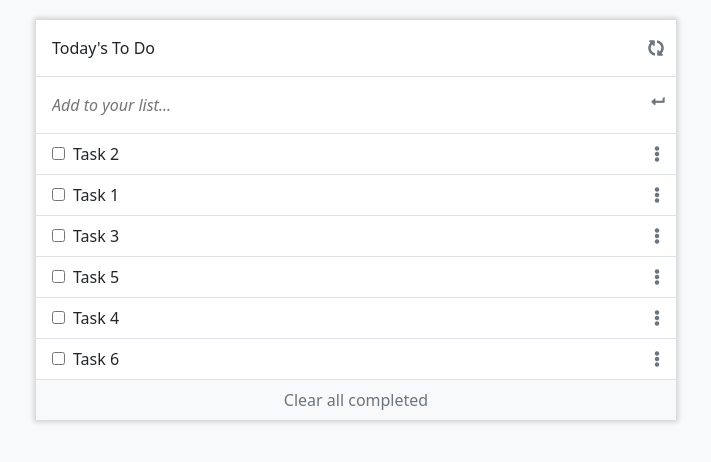
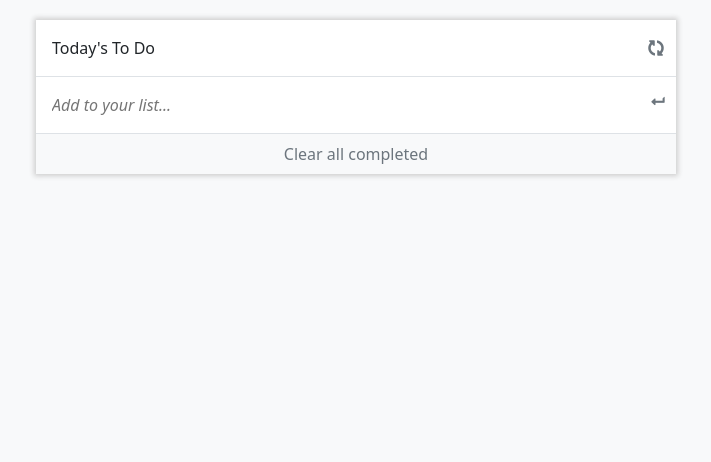
Before and after one commit to Ghiftee/To-do-list, a website built with webpack: page src/index.html in a window 1280 px wide. Shown: the whole page, without its empty margins (284-995 px from the left). Built offline with nearby package versions, Linux system fonts and the light colour scheme.

Commit message:
Remove tasks in task array

```diff
--- a/src/css/styles.css
+++ b/src/css/styles.css
@@ -5,10 +5,11 @@
 
 body {
   display: -webkit-box;
+  display: -ms-flexbox;
   display: flex;
   -webkit-box-pack: center;
-  -ms-flex-pack: center;
-  justify-content: center;
+      -ms-flex-pack: center;
+          justify-content: center;
   margin-top: 20px;
 }
 
@@ -22,23 +23,23 @@ body {
 
 .box-shadow {
   -webkit-box-shadow: 0 0 5px 2px #cecece;
-  box-shadow: 0 0 5px 2px #cecece;
+          box-shadow: 0 0 5px 2px #cecece;
 }
 
 .rotate-90 {
   -webkit-transform: rotate(90deg);
-  transform: rotate(90deg);
+          transform: rotate(90deg);
 }
 
 .placeholder-italic::-webkit-input-placeholder {
   font-style: italic;
 }
 
-.placeholder-italic::-ms-input-placeholder {
+.placeholder-italic:-ms-input-placeholder {
   font-style: italic;
 }
 
-.placeholder-italic:-ms-input-placeholder {
+.placeholder-italic::-ms-input-placeholder {
   font-style: italic;
 }
 
--- a/src/index.js
+++ b/src/index.js
@@ -1,40 +1,14 @@
 import './css/styles.css';
 import { dragStart, dragOver, drop } from './drag.js';
+import {
+  addNewTask, editTask, deleteTask, clearAllCompleted,
+} from './add_and_remove.js';
 import updateStatus from './status.js';
 
 const taskList = document.getElementById('task-list');
 
 let allTasks = [
-  {
-    description: 'Task 1',
-    completed: false,
-    index: 1,
-  },
-  {
-    description: 'Task 2',
-    completed: false,
-    index: 0,
-  },
-  {
-    description: 'Task 3',
-    completed: false,
-    index: 2,
-  },
-  {
-    description: 'Task 4',
-    completed: false,
-    index: 4,
-  },
-  {
-    description: 'Task 5',
-    completed: false,
-    index: 3,
-  },
-  {
-    description: 'Task 6',
-    completed: false,
-    index: 5,
-  },
+
 ];
 
 function populate(tasks) {
```
Also changed, not shown: dist/main.js, src/add_remove.js (added).
